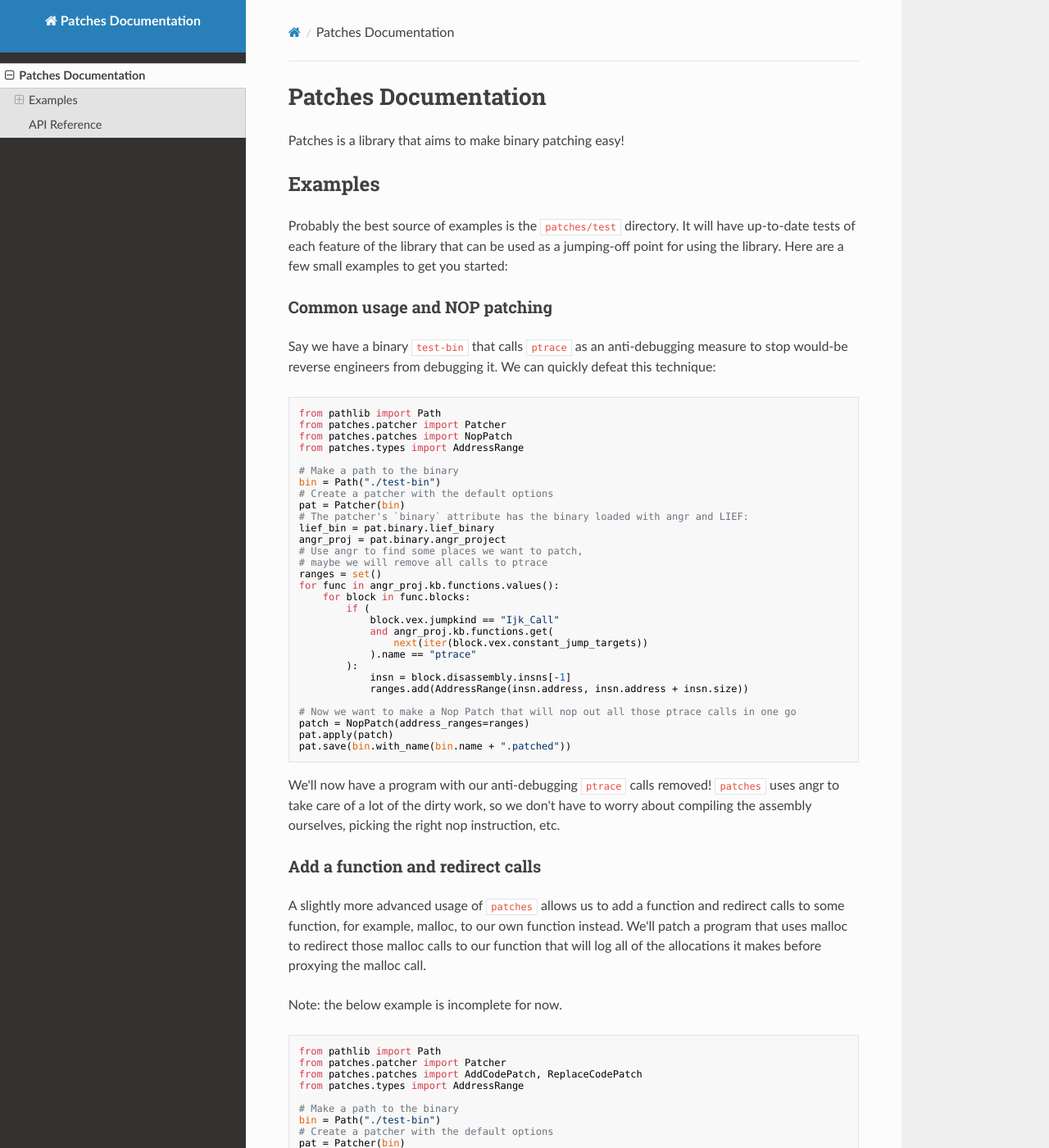
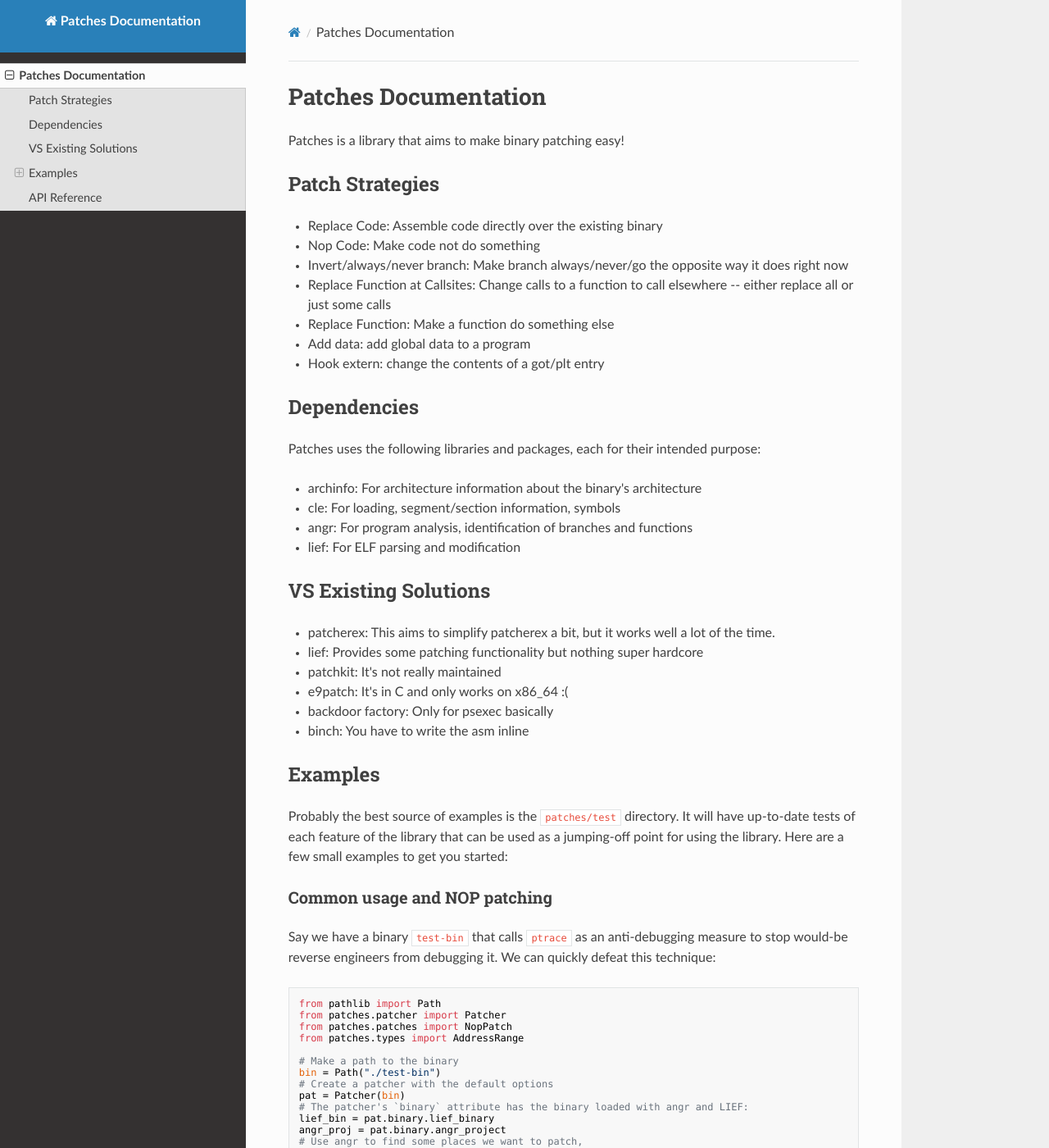
Before and after one commit to novafacing/patches, an MkDocs documentation site: the page built from docs/index.md, in a window 1280 px wide and 1400 px high. Shown: the whole window at 82% size. Built offline with MkDocs 1.6.1, drawn with Linux system fonts in a browser that asks for light colours; nearby versions of some CDN libraries.

```diff
--- a/docs/index.md
+++ b/docs/index.md
@@ -2,6 +2,35 @@
 
 
 Patches is a library that aims to make binary patching easy!
+
+## Patch Strategies
+
+- Replace Code: Assemble code directly over the existing binary
+- Nop Code: Make code not do something
+- Invert/always/never branch: Make branch always/never/go the opposite way it does right now
+- Replace Function at Callsites: Change calls to a function to call elsewhere -- either
+  replace all or just some calls
+- Replace Function: Make a function do something else
+- Add data: add global data to a program
+- Hook extern: change the contents of a got/plt entry
+
+## Dependencies
+
+Patches uses the following libraries and packages, each for their intended purpose:
+
+- archinfo: For architecture information about the binary's architecture
+- cle: For loading, segment/section information, symbols
+- angr: For program analysis, identification of branches and functions
+- lief: For ELF parsing and modification
+
+## VS Existing Solutions
+
+- patcherex: This aims to simplify patcherex a bit, but it works well a lot of the time.
+- lief: Provides some patching functionality but nothing super hardcore
+- patchkit: It's not really maintained
+- e9patch: It's in C and only works on x86_64 :(
+- backdoor factory: Only for psexec basically
+- binch: You have to write the asm inline
 
 
 ## Examples
```
Also changed, not shown: README.md (+6 -26 lines).
